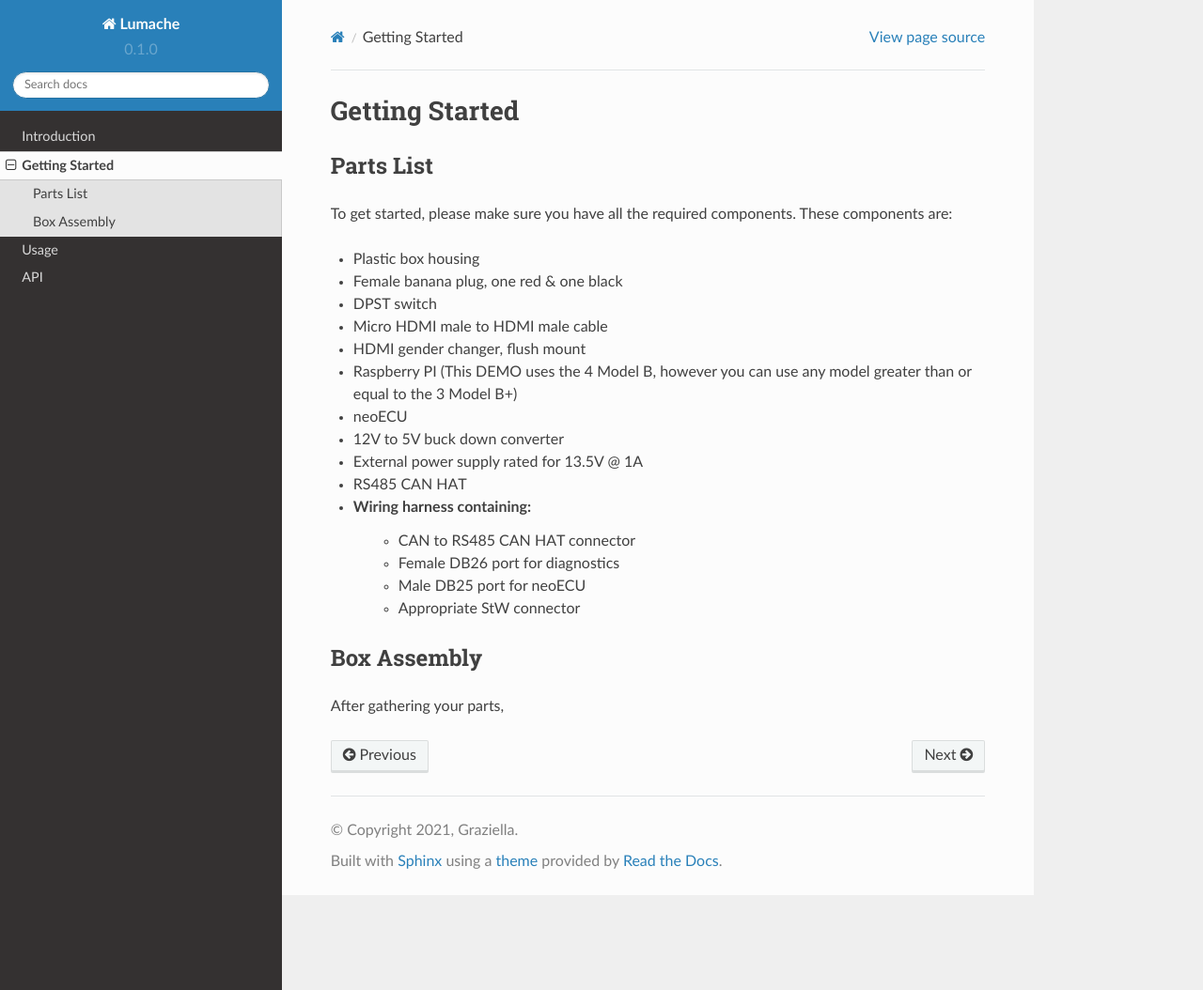
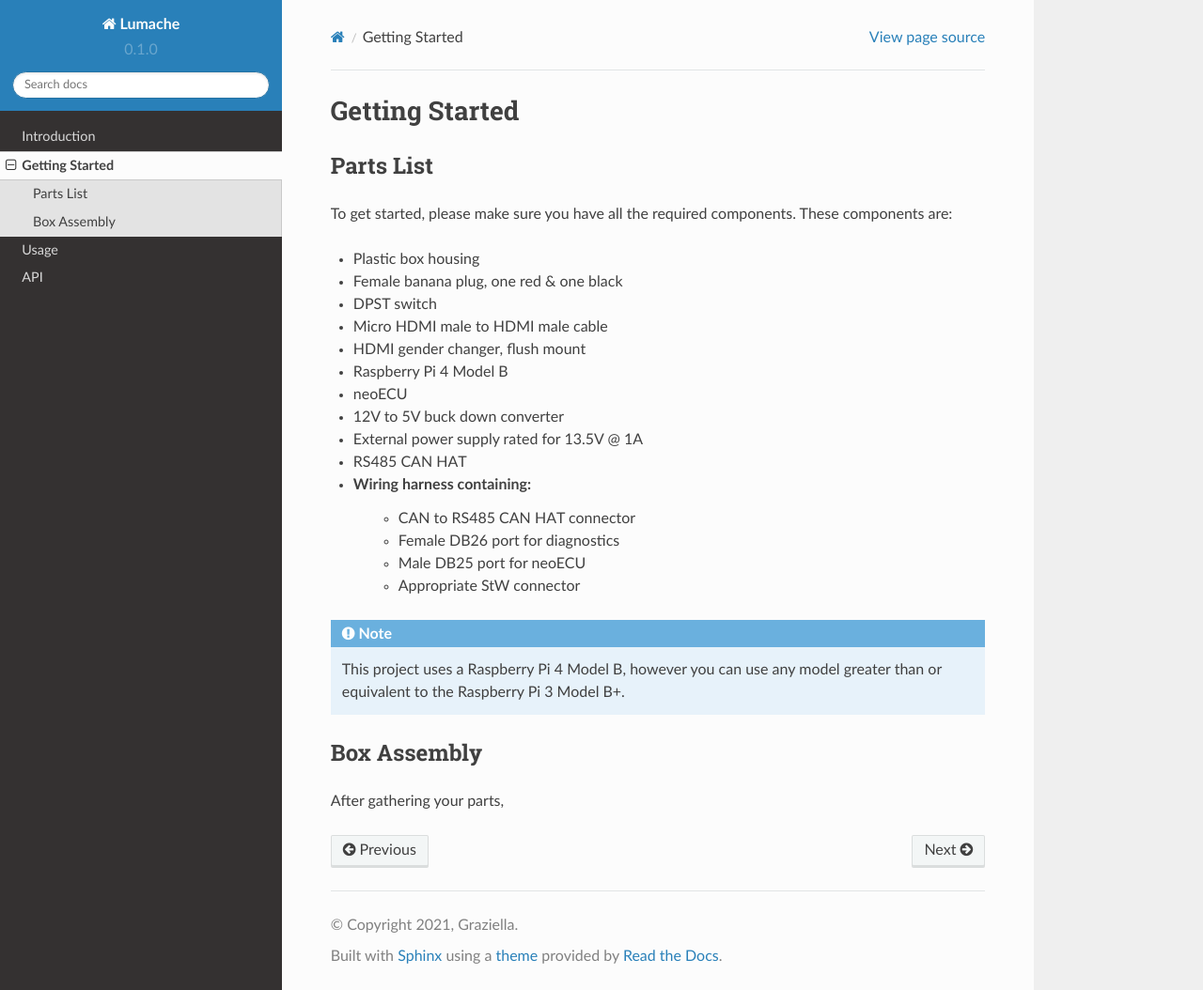
Before and after one commit to DaSausiBoi/VW-DEMO-Docs, a Sphinx documentation site: the page built from docs/source/getting_started.rst, in a window 1280 px wide and 1054 px high. Shown: the whole window at 94% size. Built offline with Sphinx 7.4.7 and the Read the Docs theme 2.0.0, drawn with Linux system fonts in a browser that asks for light colours.

Commit message:
added raspi note

```diff
--- a/docs/source/getting_started.rst
+++ b/docs/source/getting_started.rst
@@ -11,7 +11,7 @@ To get started, please make sure you have all the required components. These com
 - DPST switch
 - Micro HDMI male to HDMI male cable
 - HDMI gender changer, flush mount
-- Raspberry PI (This DEMO uses the 4 Model B, however you can use any model greater than or equal to the 3 Model B+)
+- Raspberry Pi 4 Model B
 - neoECU
 - 12V to 5V buck down converter
 - External power supply rated for 13.5V @ 1A
@@ -22,6 +22,11 @@ To get started, please make sure you have all the required components. These com
     - Male DB25 port for neoECU
     - Appropriate StW connector
 
+.. note::
+
+   This project uses a Raspberry Pi 4 Model B, however you can use any model greater than or equivalent to the Raspberry Pi 3 Model B+.
+
+
 Box Assembly
 ------------
 
```
